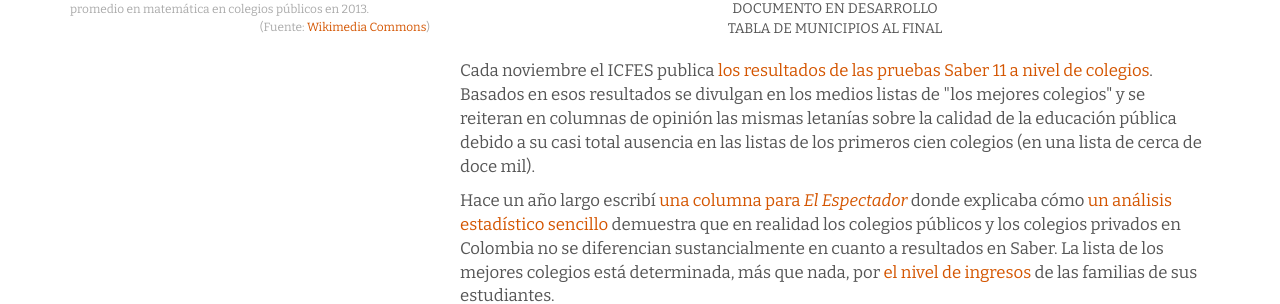
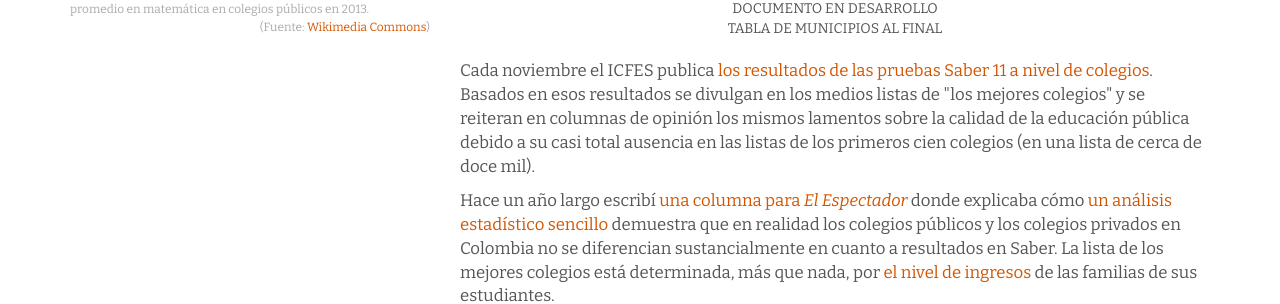
Before and after one commit to finiterank/saber_notebooks, a Jekyll site: the page built from index.md, in a window 1280 px wide and 900 px high, scrolled down 565 px. Shown: the part 200-504 px from the top of the window. Built offline with Jekyll 4.4.1, drawn with Linux system fonts in a browser that asks for light colours; nearby versions of some CDN libraries; Markdown is read by kramdown in place of the engine named in the settings.

```diff
--- a/index.md
+++ b/index.md
@@ -19,7 +19,7 @@
 
 <center><br<br>DOCUMENTO EN DESARROLLO <br>TABLA DE MUNICIPIOS AL FINAL<br><br></center>
 
-<p>Cada noviembre el ICFES publica <a href="http://www.icfes.gov.co/resultados/saber-11-resultados?id=39">los resultados de las pruebas Saber 11 a nivel de colegios</a>. Basados en esos resultados se divulgan en los medios listas de "los mejores colegios" y se reiteran en columnas de opinión las mismas letanías sobre la calidad de la educación pública debido a su casi total ausencia en las listas de los primeros cien colegios (en una lista de cerca de doce mil). </p>
+<p>Cada noviembre el ICFES publica <a href="http://www.icfes.gov.co/resultados/saber-11-resultados?id=39">los resultados de las pruebas Saber 11 a nivel de colegios</a>. Basados en esos resultados se divulgan en los medios listas de "los mejores colegios" y se reiteran en columnas de opinión los mismos lamentos sobre la calidad de la educación pública debido a su casi total ausencia en las listas de los primeros cien colegios (en una lista de cerca de doce mil). </p>
 
 <p>Hace un año largo escribí <a href="http://www.elespectador.com/opinion/columna-389967-saber-y-perder">una columna para <em>El Espectador</em></a> donde explicaba cómo <a href="http://nbviewer.ipython.org/url/finiterank.com/saber/saber.ipynb">un análisis estadístico sencillo</a> demuestra que en realidad los colegios públicos y los colegios privados en Colombia no se diferencian sustancialmente en cuanto a resultados en Saber. La lista de los mejores colegios está determinada, más que nada, por <a href="http://www.finiterank.com/notas/2013/12/19/19/">el nivel de ingresos</a> de las familias de sus estudiantes.</p>
 
```
